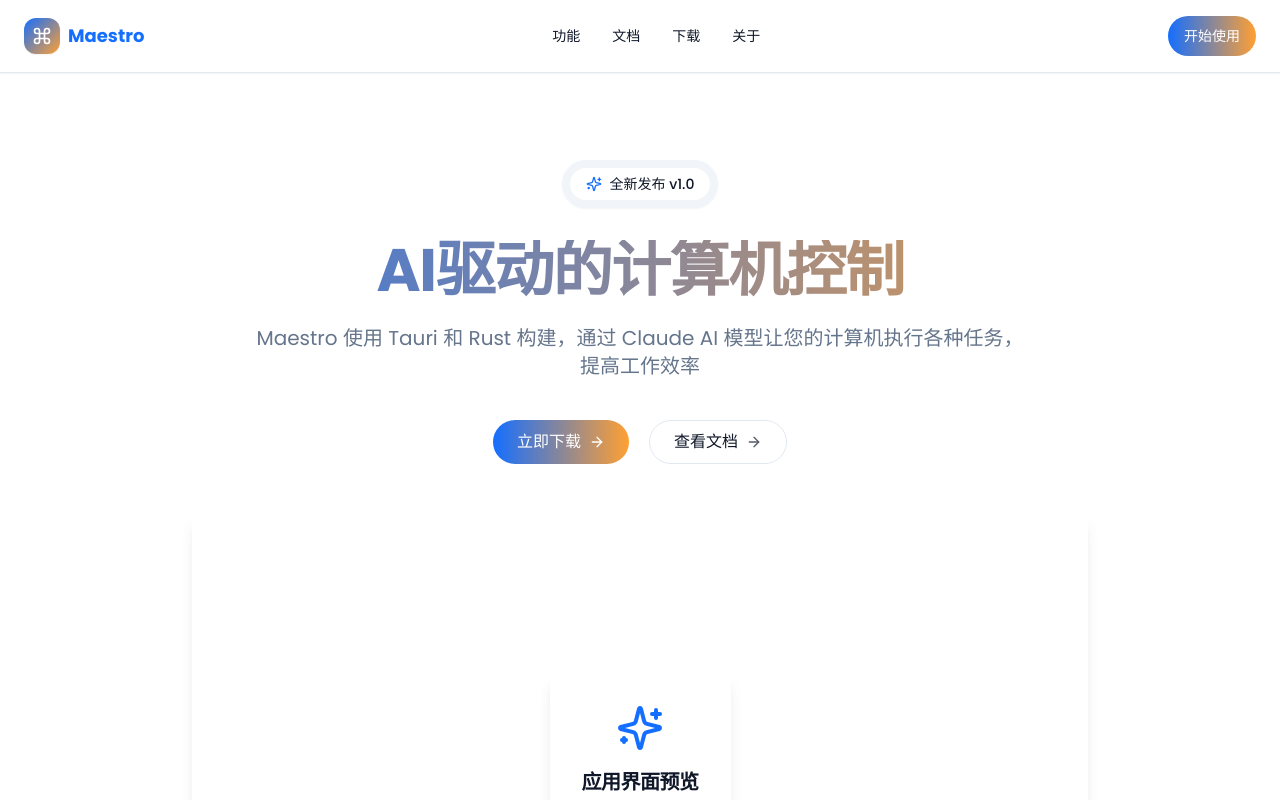
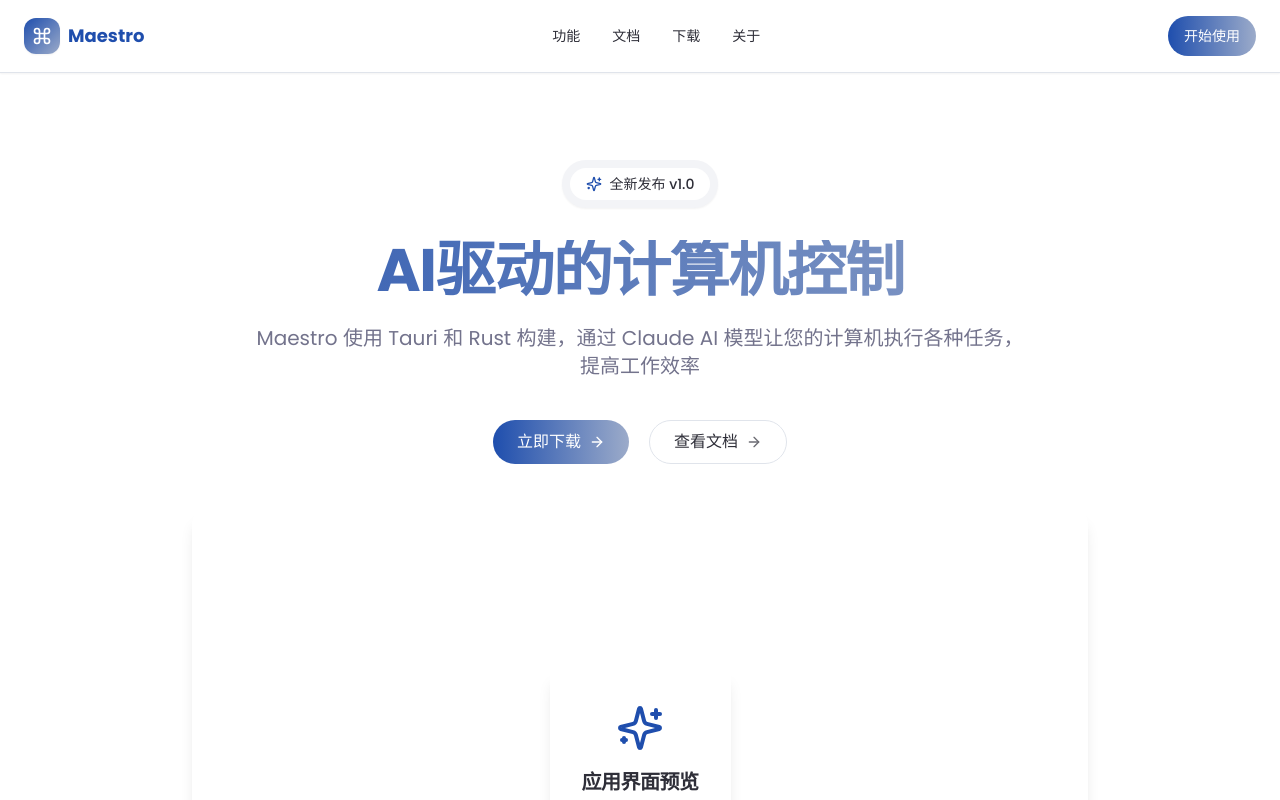
Before and after one commit to Shouly/maestro_v2, a Next.js app: page / in a window 1280 px wide. Shown: the top 800 px of the page. Built offline with nearby package versions, Linux system fonts and the light colour scheme.

Commit message:
优化：更新颜色方案，采用简洁优雅的配色

```diff
--- a/src/styles/globals.css
+++ b/src/styles/globals.css
@@ -4,91 +4,91 @@
 
 @layer base {
   :root {
-    /* 明亮主题 */
+    /* 简洁优雅的明亮主题 */
     --background: 0 0% 100%;
-    --foreground: 222 47% 11%;
+    --foreground: 240 10% 20%;
 
     --card: 0 0% 100%;
-    --card-foreground: 222 47% 11%;
+    --card-foreground: 240 10% 20%;
 
     --popover: 0 0% 100%;
-    --popover-foreground: 222 47% 11%;
+    --popover-foreground: 240 10% 20%;
 
-    /* 主色调：明亮的蓝色 #126dff (HSL: 217 100% 54%) */
-    --primary: 217 100% 54%;
+    /* 主色调：优雅的深蓝色 */
+    --primary: 220 70% 40%;
     --primary-foreground: 0 0% 100%;
 
-    /* 次要色调：浅灰色 */
-    --secondary: 210 40% 96.1%;
-    --secondary-foreground: 222 47% 20%;
+    /* 次要色调：柔和的浅灰色 */
+    --secondary: 220 20% 96%;
+    --secondary-foreground: 240 10% 20%;
 
     /* 中性灰 */
-    --muted: 210 40% 96.1%;
-    --muted-foreground: 215 16% 47%;
+    --muted: 220 20% 96%;
+    --muted-foreground: 240 10% 50%;
 
-    /* 强调色：橙色 - 与蓝色形成鲜明对比 */
-    --accent: 32 100% 60%;
+    /* 强调色：柔和的蓝灰色 */
+    --accent: 220 30% 70%;
     --accent-foreground: 0 0% 100%;
 
     /* 警告红 */
-    --destructive: 0 84% 60%;
+    --destructive: 0 70% 50%;
     --destructive-foreground: 0 0% 100%;
 
     /* 边框和输入框 */
-    --border: 214.3 31.8% 91.4%;
-    --input: 214.3 31.8% 91.4%;
-    --ring: 217 100% 54%;
+    --border: 220 20% 90%;
+    --input: 220 20% 90%;
+    --ring: 220 70% 40%;
 
     /* 圆角 */
-    --radius: 0.5rem;
+    --radius: 0.375rem;
 
-    /* 阴影效果 */
-    --shadow-sm: 0 1px 2px rgba(18, 109, 255, 0.05);
-    --shadow: 0 4px 12px rgba(18, 109, 255, 0.08);
-    --shadow-md: 0 8px 24px rgba(18, 109, 255, 0.1);
-    --shadow-lg: 0 16px 38px rgba(18, 109, 255, 0.12);
+    /* 阴影效果 - 更加柔和 */
+    --shadow-sm: 0 1px 2px rgba(0, 0, 0, 0.03);
+    --shadow: 0 4px 8px rgba(0, 0, 0, 0.05);
+    --shadow-md: 0 6px 16px rgba(0, 0, 0, 0.06);
+    --shadow-lg: 0 12px 24px rgba(0, 0, 0, 0.07);
 
-    /* 渐变色 */
-    --gradient-primary: linear-gradient(135deg, #126dff, #3d8bff);
-    --gradient-accent: linear-gradient(135deg, #ff9500, #ffb74d);
-    --gradient-cool: linear-gradient(135deg, #126dff, #00c2ff);
+    /* 渐变色 - 更加柔和 */
+    --gradient-primary: linear-gradient(135deg, hsl(220, 70%, 40%), hsl(220, 70%, 50%));
+    --gradient-accent: linear-gradient(135deg, hsl(220, 30%, 70%), hsl(220, 30%, 80%));
+    --gradient-cool: linear-gradient(135deg, hsl(220, 70%, 40%), hsl(200, 70%, 50%));
   }
 
   .dark {
-    /* 暗色主题 */
-    --background: 222 47% 8%;
-    --foreground: 210 40% 98%;
+    /* 简洁优雅的暗色主题 */
+    --background: 240 10% 10%;
+    --foreground: 0 0% 95%;
 
-    --card: 222 47% 10%;
-    --card-foreground: 210 40% 98%;
+    --card: 240 10% 12%;
+    --card-foreground: 0 0% 95%;
 
-    --popover: 222 47% 10%;
-    --popover-foreground: 210 40% 98%;
+    --popover: 240 10% 12%;
+    --popover-foreground: 0 0% 95%;
 
-    /* 主色调：亮蓝色 */
-    --primary: 217 100% 65%;
+    /* 主色调：柔和的蓝色 */
+    --primary: 220 70% 50%;
     --primary-foreground: 0 0% 100%;
 
     /* 深灰色 */
-    --secondary: 217 32% 17%;
-    --secondary-foreground: 210 40% 98%;
+    --secondary: 240 10% 20%;
+    --secondary-foreground: 0 0% 95%;
 
     /* 暗灰色 */
-    --muted: 217 32% 17%;
-    --muted-foreground: 215 20% 65%;
+    --muted: 240 10% 20%;
+    --muted-foreground: 240 10% 70%;
 
-    /* 强调色：亮橙色 */
-    --accent: 32 100% 65%;
-    --accent-foreground: 0 0% 0%;
+    /* 强调色：柔和的蓝灰色 */
+    --accent: 220 30% 60%;
+    --accent-foreground: 0 0% 100%;
 
-    /* 亮红色 */
-    --destructive: 0 62.8% 65.6%;
+    /* 警告红 */
+    --destructive: 0 70% 60%;
     --destructive-foreground: 0 0% 100%;
 
     /* 边框和输入框 */
-    --border: 217 32% 17%;
-    --input: 217 32% 17%;
-    --ring: 217 100% 65%;
+    --border: 240 10% 20%;
+    --input: 240 10% 20%;
+    --ring: 220 70% 50%;
   }
 }
 
```
